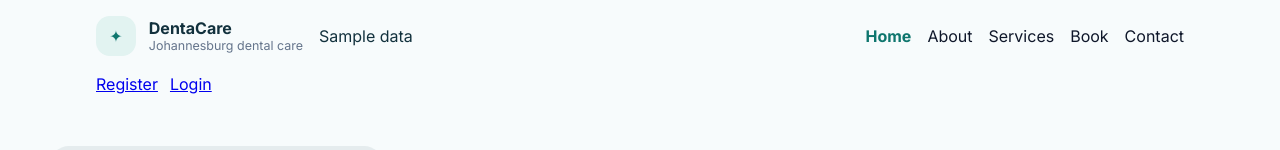
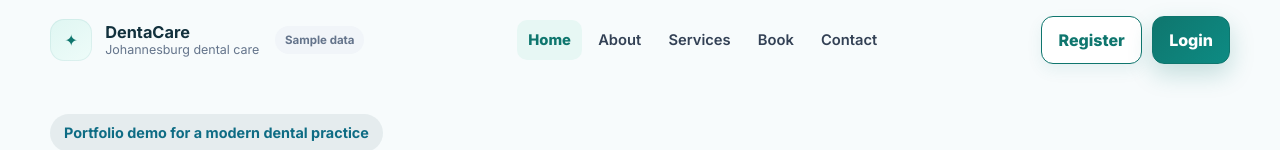
Before and after one commit to oboikanyego/dentacare-system, an Angular app: page / in a window 1280 px wide. Shown: the top 150 px of the page. Built offline with nearby package versions, Linux system fonts and the light colour scheme.

Commit message:
style: strengthen header auth actions

```diff
--- a/src/app/shared/components/header/header.component.css
+++ b/src/app/shared/components/header/header.component.css
@@ -1,9 +1,9 @@
 .topbar {
-  max-width: 1120px;
+  width: min(1180px, calc(100% - 24px));
   margin: 0 auto;
-  padding: 1rem;
+  padding: 1rem 0;
   display: grid;
-  grid-template-columns: auto 1fr auto;
+  grid-template-columns: auto auto 1fr auto;
   gap: 1rem;
   align-items: center;
 }
@@ -12,9 +12,9 @@
   display: flex;
   align-items: center;
   gap: 0.8rem;
+  min-width: 0;
   color: inherit;
   text-decoration: none;
-  min-width: 0;
 }
 
 .brand-copy {
@@ -29,6 +29,11 @@
   display: block;
 }
 
+.brand-copy strong {
+  color: #12313d;
+  font-size: 1.02rem;
+}
+
 .brand-copy small {
   color: #64748b;
   font-size: 0.78rem;
@@ -36,37 +41,62 @@
 
 .brand-mark {
   display: inline-flex;
-  width: 2.5rem;
-  height: 2.5rem;
-  flex: 0 0 2.5rem;
+  width: 2.65rem;
+  height: 2.65rem;
+  flex: 0 0 2.65rem;
   border-radius: 14px;
   align-items: center;
   justify-content: center;
-  background: #e2f3f1;
+  background: linear-gradient(145deg, #dff6f2, #eefcf9);
   color: #0f766e;
+  box-shadow: inset 0 0 0 1px rgba(15, 118, 110, 0.08);
+}
+
+.environment-pill {
+  padding: 0.34rem 0.6rem;
+  border-radius: 999px;
+  background: #f1f5f9;
+  color: #64748b;
+  font-size: 0.72rem;
+  font-weight: 700;
+  white-space: nowrap;
 }
 
 .desktop-nav {
   display: flex;
   flex-wrap: wrap;
-  gap: 1rem;
+  gap: 0.3rem;
   justify-content: center;
 }
 
 .desktop-nav a,
 .mobile-menu a {
   text-decoration: none;
-  color: #0f172a;
+  color: #334155;
+}
+
+.desktop-nav a {
+  padding: 0.55rem 0.7rem;
+  border-radius: 10px;
+  font-size: 0.92rem;
+  font-weight: 600;
+  transition: background 150ms ease, color 150ms ease;
+}
+
+.desktop-nav a:hover {
+  background: #f1f8f7;
+  color: #0f766e;
 }
 
 .desktop-nav a.active {
+  background: #e7f7f4;
   color: #0f766e;
-  font-weight: 700;
+  font-weight: 800;
 }
 
 .action-row {
   display: flex;
-  gap: 0.75rem;
+  gap: 0.65rem;
   align-items: center;
 }
 
@@ -75,25 +105,58 @@
   overflow: hidden;
   text-overflow: ellipsis;
   white-space: nowrap;
-  font-size: 0.9rem;
+  font-size: 0.88rem;
   color: #475569;
 }
 
+.register-button,
+.login-button,
+.ghost-button,
 .cta-button,
+.profile-button {
+  display: inline-flex;
+  align-items: center;
+  justify-content: center;
+  min-height: 42px;
+  border-radius: 12px;
+  padding: 0.7rem 1rem;
+  text-decoration: none;
+  font-weight: 800;
+  border: 1px solid transparent;
+  transition: transform 150ms ease, box-shadow 150ms ease, background 150ms ease, border-color 150ms ease;
+}
+
+.register-button {
+  background: #fff;
+  border-color: #0f766e;
+  color: #0f766e;
+  box-shadow: 0 6px 16px rgba(15, 118, 110, 0.08);
+}
+
+.register-button:hover {
+  background: #f0fdfa;
+  transform: translateY(-1px);
+}
+
+.login-button,
+.cta-button {
+  background: linear-gradient(135deg, #0f766e, #0d8b83);
+  border-color: #0f766e;
+  color: #fff;
+  box-shadow: 0 10px 24px rgba(15, 118, 110, 0.22);
+}
+
+.login-button:hover,
+.cta-button:hover {
+  transform: translateY(-1px);
+  box-shadow: 0 13px 28px rgba(15, 118, 110, 0.26);
+}
+
 .ghost-button,
 .profile-button {
-  border-radius: 999px;
-  padding: 0.75rem 1rem;
-  text-decoration: none;
-  font-weight: 700;
-  border: 1px solid #cbd5e1;
-  background: white;
-}
-
-.cta-button {
-  background: #0f766e;
-  color: white;
-  border-color: #0f766e;
+  background: #fff;
+  border-color: #d7e0e6;
+  color: #334155;
 }
 
 .profile-menu {
@@ -101,10 +164,13 @@
 }
 
 .profile-button {
-  display: flex;
-  align-items: center;
   gap: 0.75rem;
   min-width: 0;
+}
+
+.profile-button:hover {
+  border-color: #b9c8d1;
+  background: #fbfefe;
 }
 
 .avatar {
@@ -114,8 +180,8 @@
   display: inline-flex;
   align-items: center;
   justify-content: center;
-  border-radius: 999px;
-  background: #d1fae5;
+  border-radius: 10px;
+  background: #dff6f2;
   color: #065f46;
   font-weight: 800;
 }
@@ -123,21 +189,22 @@
 .profile-dropdown {
   position: absolute;
   right: 0;
-  top: calc(100% + 10px);
-  min-width: 260px;
-  max-width: min(360px, calc(100vw - 32px));
+  top: calc(100% + 12px);
+  min-width: 285px;
+  max-width: min(380px, calc(100vw - 32px));
   display: grid;
-  gap: 0.6rem;
+  gap: 0.55rem;
   padding: 1rem;
-  border-radius: 20px;
+  border-radius: 18px;
   background: #fff;
-  box-shadow: 0 20px 45px rgba(15,23,42,.15);
+  box-shadow: 0 24px 55px rgba(15, 23, 42, 0.16);
   border: 1px solid #e2e8f0;
-  z-index: 10;
+  z-index: 30;
 }
 
 .profile-dropdown strong {
   color: #0f172a;
+  font-size: 1rem;
 }
 
 .profile-dropdown span {
@@ -146,9 +213,15 @@
   overflow-wrap: anywhere;
 }
 
-.profile-dropdown b,
-.mobile-user-card b {
+.role-line b {
   color: #334155;
+}
+
+.profile-actions {
+  display: grid;
+  grid-template-columns: 1fr 1fr;
+  gap: 0.6rem;
+  margin-top: 0.35rem;
 }
 
 .mobile-user-card {
@@ -156,18 +229,53 @@
   border-radius: 16px;
   background: #f8fafc;
   display: grid;
-  gap: 0.35rem;
+  gap: 0.3rem;
+}
+
+.mobile-user-card span,
+.mobile-user-card small {
+  color: #64748b;
+  overflow-wrap: anywhere;
 }
 
 .menu-toggle {
   display: none;
-  border: none;
-  background: transparent;
+  width: 2.5rem;
+  height: 2.5rem;
+  border: 1px solid #d8e2e8;
+  border-radius: 12px;
+  background: #fff;
+  color: #334155;
   font-size: 1.25rem;
 }
 
 .mobile-menu {
   display: none;
+}
+
+.mobile-auth-actions {
+  display: grid;
+  grid-template-columns: 1fr 1fr;
+  gap: 0.75rem;
+}
+
+.full-width {
+  width: 100%;
+  text-align: center;
+}
+
+@media (max-width: 1080px) {
+  .environment-pill {
+    display: none;
+  }
+
+  .topbar {
+    grid-template-columns: auto 1fr auto;
+  }
+
+  .desktop-nav {
+    justify-content: flex-start;
+  }
 }
 
 @media (max-width: 900px) {
@@ -181,20 +289,40 @@
   }
 
   .menu-toggle {
-    display: inline-block;
+    display: inline-flex;
+    align-items: center;
+    justify-content: center;
     justify-self: end;
   }
 
   .mobile-menu {
+    width: min(100% - 24px, 1180px);
+    margin: 0 auto 1rem;
     display: grid;
-    gap: 0.75rem;
-    padding: 0 1rem 1rem;
-    max-width: 1120px;
-    margin: 0 auto;
+    gap: 0.4rem;
+    padding: 0.75rem;
+    border: 1px solid #e2e8f0;
+    border-radius: 18px;
+    background: #fff;
+    box-shadow: 0 18px 40px rgba(15, 23, 42, 0.08);
   }
 
-  .full-width {
-    width: 100%;
-    text-align: center;
+  .mobile-menu > a:not(.register-button):not(.login-button) {
+    padding: 0.75rem 0.8rem;
+    border-radius: 10px;
+  }
+
+  .mobile-menu > a:hover {
+    background: #f8fafc;
   }
 }
+
+@media (max-width: 520px) {
+  .brand-copy small {
+    display: none;
+  }
+
+  .mobile-auth-actions {
+    grid-template-columns: 1fr;
+  }
+}
```
